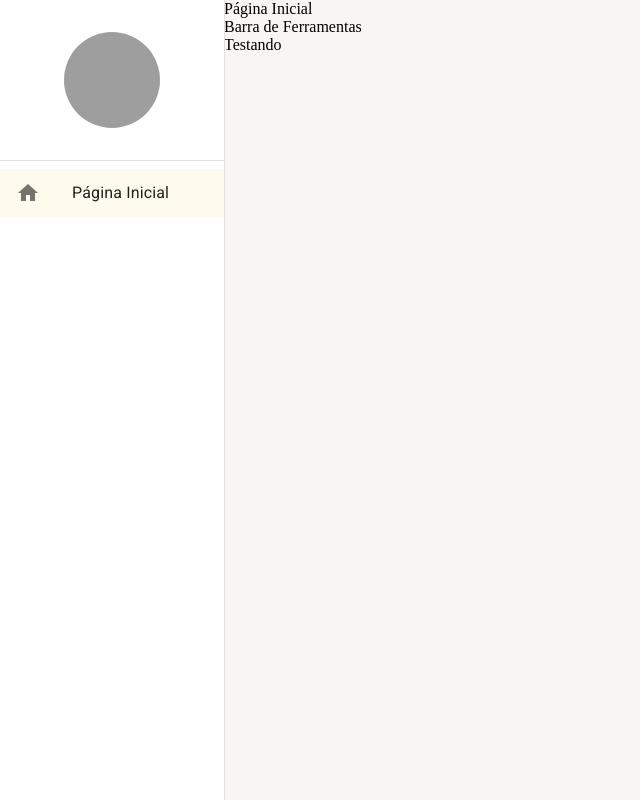
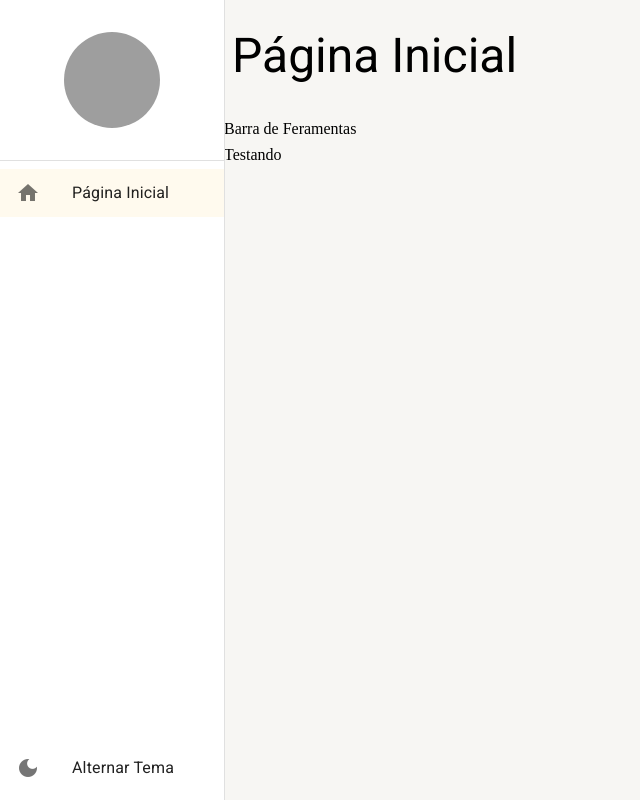
Before and after one commit to OdairPanizziJunior/ytb-react-mui-typesctipt, a React (Create React App) app: page /pagina-inicial in a window 1280 px wide. Shown: the whole page, without its empty margins (0-640 px from the left). Built offline with nearby package versions, Linux system fonts and the light colour scheme; grey boxes are pictures that could not be loaded.

Commit message:
Feat: Ajustes
Theme,
Cabeçalho,
Menu Lateral,
Responsividade

```diff
--- a/src/pages/dashboard/Dashboard.tsx
+++ b/src/pages/dashboard/Dashboard.tsx
@@ -3,7 +3,7 @@
 export const Dashboard = () => {
 
     return (
-        <LayoutBaseDePagina titulo='Página Inicial'>
+        <LayoutBaseDePagina titulo='Página Inicial' barraDeFerramentas={<>Barra de Feramentas</>}>
             Testando
         </LayoutBaseDePagina>
     );
--- a/src/shared/components/menu-lateral/MenuLateral.tsx
+++ b/src/shared/components/menu-lateral/MenuLateral.tsx
@@ -1,6 +1,6 @@
 import { Avatar, Divider, Drawer, Icon, List, ListItemButton, ListItemIcon, ListItemText, useMediaQuery, useTheme } from '@mui/material';
 import { Box } from '@mui/system';
-import { useDrawerContext } from '../../contexts';
+import { useAppThemeContext, useDrawerContext } from '../../contexts';
 import { useMatch, useNavigate, useResolvedPath } from 'react-router-dom';
 
 
@@ -15,7 +15,7 @@
     onClick: (() => void) | undefined;
 }
 
-const ListItemLink: React.FC<ListItemLinkProps> = ({ to, icon, label, onClick}) => {
+const ListItemLink: React.FC<ListItemLinkProps> = ({ to, icon, label, onClick }) => {
 
     const navigate = useNavigate();
 
@@ -42,6 +42,7 @@
     const theme = useTheme();
     const smDown = useMediaQuery(theme.breakpoints.down('sm'));
     const { isDrawerOpen, toogleDrawerOpen, drawerOptions } = useDrawerContext();
+    const { toogleTheme } = useAppThemeContext();
 
 
     return (
@@ -59,7 +60,7 @@
 
                     <Box flex={1}>
                         <List component="nav">
-                            {drawerOptions.map(drawerOptions =>(
+                            {drawerOptions.map(drawerOptions => (
                                 <ListItemLink
                                     to={drawerOptions.path}
                                     key={drawerOptions.path}
@@ -71,6 +72,18 @@
                         </List>
                     </Box>
                 </Box>
+
+                <Box>
+                    <List component="nav">
+                        <ListItemButton onClick={toogleTheme}>
+                            <ListItemIcon>
+                                <Icon>dark_mode</Icon>
+                            </ListItemIcon>
+                            <ListItemText primary="Alternar Tema" />
+                        </ListItemButton>
+                    </List>
+                </Box>
+
             </Drawer>
 
             <Box height="100vh" marginLeft={smDown ? 0 : theme.spacing(28)}>
--- a/src/shared/layouts/LayoutBaseDePagina.tsx
+++ b/src/shared/layouts/LayoutBaseDePagina.tsx
@@ -1,24 +1,48 @@
+import { ReactNode } from 'react';
+import { Icon, IconButton, Theme, Typography, useMediaQuery, useTheme } from '@mui/material';
 import { Box } from '@mui/system';
-import { ReactNode } from 'react';
+import { useDrawerContext } from '../contexts';
 
-interface ILayoutBaseDePaginaProps{
+interface ILayoutBaseDePaginaProps {
     titulo: string;
+    barraDeFerramentas?: ReactNode;
     children?: ReactNode;
 }
 
-export const LayoutBaseDePagina: React.FC<ILayoutBaseDePaginaProps> = ({ children, titulo }) => {
+export const LayoutBaseDePagina: React.FC<ILayoutBaseDePaginaProps> = ({ children, titulo, barraDeFerramentas }) => {
+    const smDown = useMediaQuery((theme: Theme) => theme.breakpoints.down('sm'));
+    const mdDown = useMediaQuery((theme: Theme) => theme.breakpoints.down('md'));
+    const theme = useTheme();
+    const { toogleDrawerOpen } = useDrawerContext();
 
-    return(
-        <Box height="100%">
-            <Box>
-                {titulo}
-            </Box>
-            <Box>
-                Barra de Ferramentas
+    return (
+        <Box height="100%" display="flex" flexDirection="column" gap={1}>
+            <Box padding={1} display="flex" alignItems="center" gap={1} height={theme.spacing(smDown ? 6 : mdDown ? 8 : 12)}>
+                {smDown && (
+                    <IconButton onClick={toogleDrawerOpen}>
+                        <Icon>menu</Icon>
+                    </IconButton>
+                )}
+
+                <Typography
+                    overflow="hidden"
+                    whiteSpace="nowrap"
+                    textOverflow="ellipsis"
+                    variant={smDown ? 'h5' : mdDown ? 'h4' : 'h3'}
+                >
+                    {titulo}
+                </Typography>
             </Box>
 
+            {barraDeFerramentas && (
+                <Box>
+                    {barraDeFerramentas}
+                </Box>
+            )}
 
-            {children}
+            <Box flex={1} overflow="auto">
+                {children}
+            </Box>
         </Box>
 
     );
--- a/src/shared/themes/Dark.ts
+++ b/src/shared/themes/Dark.ts
@@ -3,6 +3,7 @@
 
 export const DarkTheme = createTheme({
     palette: {
+        mode: 'dark',
         primary: {
             main: yellow[700],
             dark: yellow[800],
@@ -16,9 +17,14 @@
             contrastText: '#ffffff',
         },
         background: {
+            paper: '#303134',
             default: '#202124',
-            paper: '#303134',
+        },
+    },
+    typography:{
+        allVariants: {
+            color: 'white'
         }
+    }
 
-    }
 });
```
